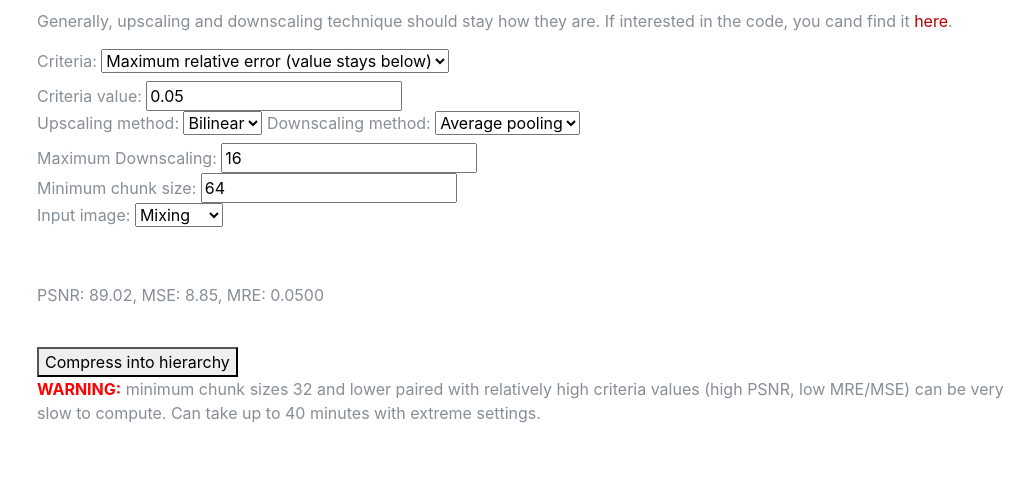
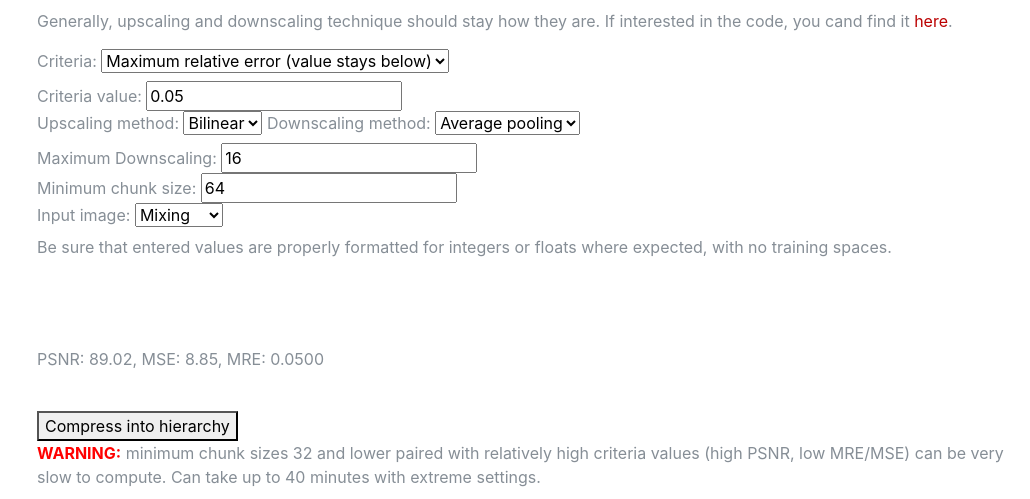
Before and after one commit to skywolf829/website, a Flask app: page /projects/HierarchicalDataRepresentations.html in a window 1280 px wide. Shown: the part 1315-1814 px from the top of the page, without its empty margins (250-1280 px from the left). Run offline with Flask 2, Linux system fonts and the light colour scheme; some libraries are stand-ins or nearby versions; some web fonts are replaced.

Commit message:
Update HierarchicalDataRepresentations.html

```diff
--- a/templates/pages/projects/HierarchicalDataRepresentations.html
+++ b/templates/pages/projects/HierarchicalDataRepresentations.html
@@ -129,6 +129,8 @@
             <option value="iso.jpg">Isotropic</option>
             <option value="Lenna.jpg">Lenna</option>
         </select>
+        <p>Be sure that entered values are properly formatted
+            for integers or floats where expected, with no training spaces.</p>
         <br>
         <br>
         <br>
```
